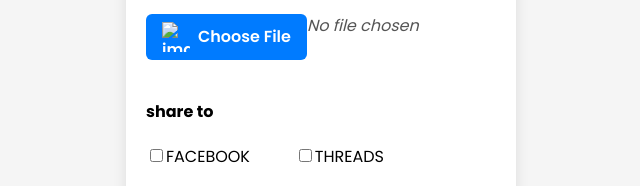
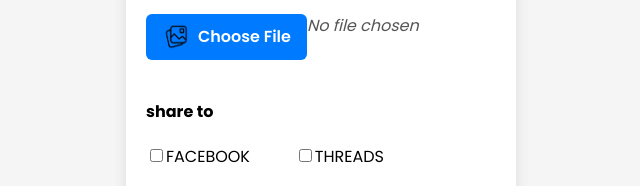
Before and after one commit to klint-techz/Unipost, a plain HTML site: page index.html in a window 1280 px wide. Shown: the part 288-474 px from the top of the page, 319-959 px from the left. Drawn offline with Linux system fonts and the light colour scheme.

Commit message:
Update index.html

```diff
--- a/index.html
+++ b/index.html
@@ -16,7 +16,7 @@
         <input type="file" id="mediaUpload" accept="image/*,video/*" hidden>
         <!-- custom button -->
         <label for="mediaUpload" class="upload-btn">
-            <img src="img/transparent gallery.png" alt="img/video" class="uploadIcon">
+            <img src="transparent gallery.png" alt="upload" class="uploadIcon">
         Choose File
        </label>
 
```
